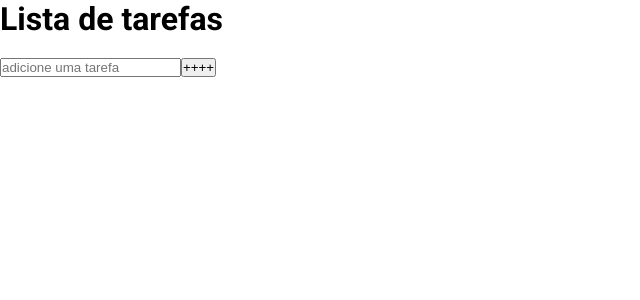
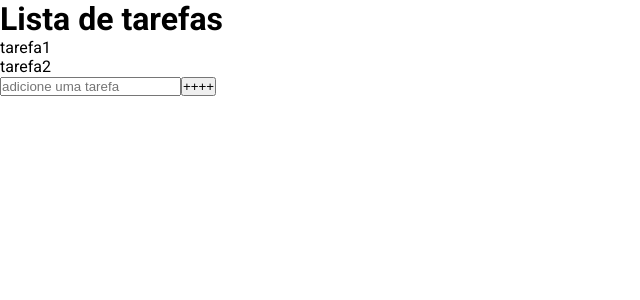
Before and after one commit to viniciusgasparino/todoList, a Next.js app: page / in a window 1280 px wide. Shown: the top 300 px of the page, without its empty margins (0-640 px from the left). Built offline with nearby package versions, Linux system fonts and the light colour scheme.

Commit message:
Criado map para listar tarefas

```diff
--- a/pages/index.jsx
+++ b/pages/index.jsx
@@ -14,9 +14,15 @@ function HomePage(){
       <h1>Lista de tarefas</h1>
 
       <div>
-        <ul>
-          <li></li>
-        </ul>
+        {
+          list.map((task,pos)=>{
+             return(
+              <ul key={`item-${pos}`}>
+                <li>{task}</li>
+              </ul>
+             )
+          })
+        }
       </div>
 
       <div>
```
